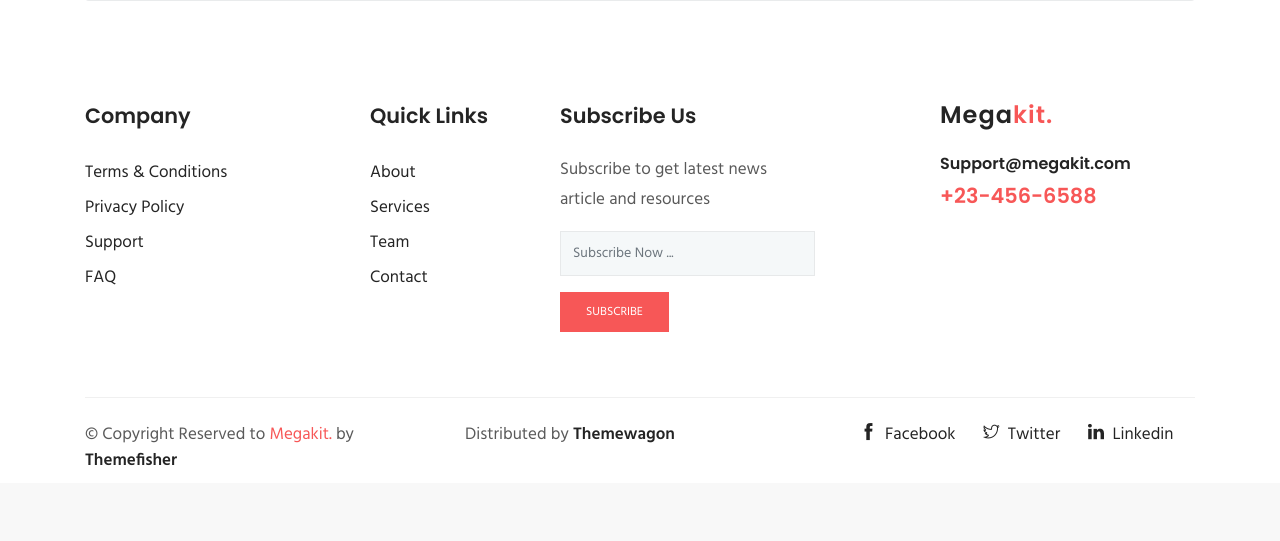
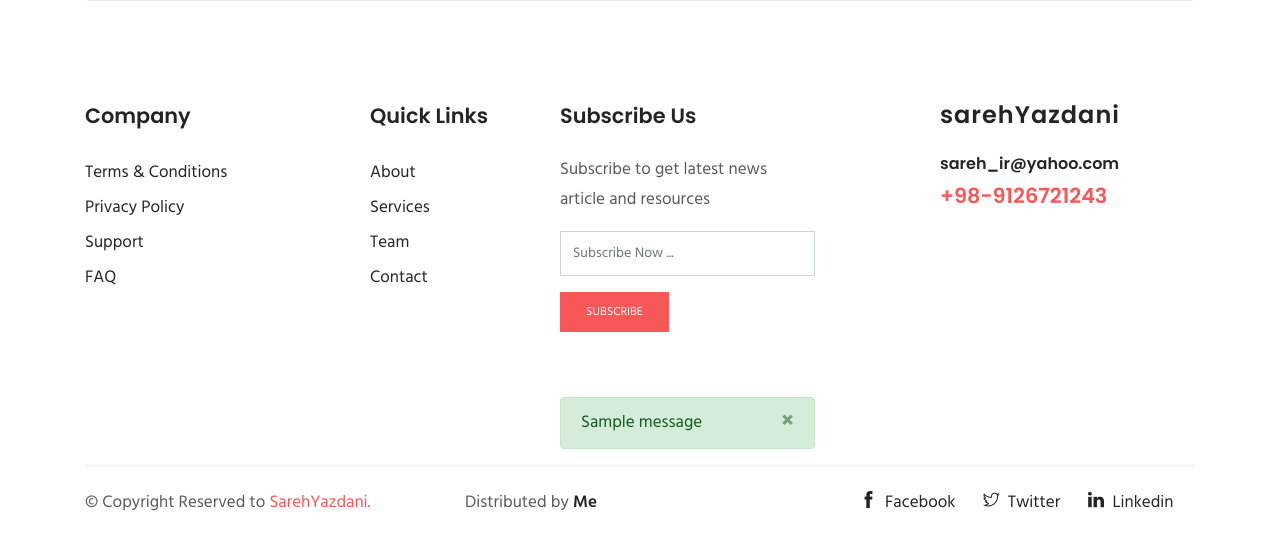
Before and after one commit to sareh6142/maktab-megakit, a Django app: page / in a window 1280 px wide. Shown: the part 5942-6483 px from the top of the page. Before the commit the page ends 6407 px from the top, so only its background shows below. Run offline with Django 5.2, Linux system fonts and the light colour scheme; tables that the repository leaves empty hold one stand-in row (values such as "Sample post"); one stand-in notice (Sample message) is shown; some libraries are stand-ins or nearby versions; some web fonts are replaced.

Commit message:
aval-majul

```diff
--- a/blog/views.py
+++ b/blog/views.py
@@ -67,3 +67,9 @@ def blog_search(request):
             posts = posts.filter(content__contains=s)
     context = {'posts':posts}
     return render(request,'blog/blog-grid.html',context)
+
+
+def customhandler404(request):
+    response = render(request, '404_page.html',)
+    response.status_code = 404
+    return response
--- a/config/urls.py
+++ b/config/urls.py
@@ -18,6 +18,7 @@ from django.contrib import admin
 from django.urls import path,include
 from django.conf.urls.static import static
 from django.conf import settings
+from blog.views import customhandler404
 
 urlpatterns = [
     path('admin/', admin.site.urls),
--- a/templates/base.html
+++ b/templates/base.html
@@ -45,8 +45,8 @@
 				</div>
 				<div class="col-lg-10 col-md-8 text-center text-lg-right text-md-right">
 					<div class="header-top-info">
-						<a href="tel:+23-345-67890">Call Us : <span>+23-345-67890</span></a>
-						<a href="mailto:support@gmail.com" ><i class="fa fa-envelope mr-2"></i><span>support@gmail.com</span></a>
+						<a href="tel:+23-345-67890">Call Us : <span>+98-9126721243</span></a>
+						<a href="mailto:support@gmail.com" ><i class="fa fa-envelope mr-2"></i><span>sareh_ir@yahoo.com</span></a>
 					</div>
 				</div>
 			</div>
@@ -115,32 +115,25 @@
 					<h4 class="text-capitalize mb-4">Quick Links</h4>
 
 					<ul class="list-unstyled footer-menu lh-35">
-						<li><a href="#">About</a></li>
-						<li><a href="#">Services</a></li>
-						<li><a href="#">Team</a></li>
-						<li><a href="#">Contact</a></li>
+						<li><a href="{% url 'website:about'%}">About</a></li>
+						<li><a href="{% url 'website:service'%}">Services</a></li>
+						<li><a href="{% url 'website:project' %}">Team</a></li>
+						<li><a href="{% url 'website:contact'%}">Contact</a></li>
 					</ul>
 				</div>
 			</div>
 			<div class="col-lg-3 col-md-6 col-sm-6">
-				<div class="widget">
-					<h4 class="text-capitalize mb-4">Subscribe Us</h4>
-					<p>Subscribe to get latest news article and resources  </p>
-
-					<form action="#" class="sub-form">
-						<input type="text" class="form-control mb-3" placeholder="Subscribe Now ...">
-						<a href="#" class="btn btn-main btn-small">subscribe</a>
-					</form>
-				</div>
+				{% block content2%}
+				{% endblock content2%}
 			</div>
 
 			<div class="col-lg-3 ml-auto col-sm-6">
 				<div class="widget">
 					<div class="logo mb-4">
-						<h3>Mega<span>kit.</span></h3>
+						<h3>sarehYazdani<span></span></h3>
 					</div>
-					<h6><a href="tel:+23-345-67890" >Support@megakit.com</a></h6>
-					<a href="mailto:support@gmail.com"><span class="text-color h4">+23-456-6588</span></a>
+					<h6><a href="tel:+23-345-67890" >sareh_ir@yahoo.com</a></h6>
+					<a href="mailto:support@gmail.com"><span class="text-color h4">+98-9126721243</span></a>
 				</div>
 			</div>
 		</div>
@@ -149,13 +142,13 @@
 			<div class="row">
 				<div class="col-lg-4 col-md-12 col-sm-12">
 					<div class="copyright">
-						&copy; Copyright Reserved to <span class="text-color">Megakit.</span> by <a href="https://themefisher.com/" target="_blank">Themefisher</a>
+						&copy; Copyright Reserved to <span class="text-color">SarehYazdani.</span>  <a href="https://themefisher.com/" target="_blank"></a>
 					</div>
 				</div>
 
 				<div class="col-lg-4 col-md-12 col-sm-12">
 					<div class="copyright">
-					Distributed by  <a href="https://themewagon.com/" target="_blank">Themewagon</a>
+					Distributed by  <a href="{% url 'website:home'%}" target="_blank">Me</a>
 					</div>
 				</div>
 				<div class="col-lg-4 col-md-12 col-sm-12 text-left text-lg-left">
--- a/templates/website/index.html
+++ b/templates/website/index.html
@@ -344,3 +344,27 @@
 </section>
 
 {% endblock content %}
+{% block content2%}
+<div class="widget">
+	<h4 class="text-capitalize mb-4">Subscribe Us</h4>
+	<p>Subscribe to get latest news article and resources  </p>
+	<form action="{% url 'website:newsletter'%}" method= 'post'>
+		{% csrf_token %}
+		<input name='email' type="text" class="form-control mb-3" placeholder="Subscribe Now ...">
+		<button class="btn btn-main btn-small">subscribe</button>
+	</form>
+
+</div>
+
+{% if messages %}
+{% for message in messages %}
+<div class="alert alert-{{ message.tags }} alert-dismissible fade show" role="alert" id="message">
+  {{ message }}
+  <button type="button" class="close" data-dismiss="alert" aria-label="Close">
+   <span aria-hidden="true">&times;</span>
+  </button>
+</div>
+{% endfor %}
+{% endif %}
+
+{% endblock content2%}
--- a/website/urls.py
+++ b/website/urls.py
@@ -10,4 +10,6 @@ urlpatterns = [
     path('about/',about_view, name = 'about'),
     path('project/',project_view, name = 'project'),
     path('service/',service_view, name = 'service'),
+    path('newsletter', newsletter_view , name = 'newsletter'),
+
 ]
--- a/website/views.py
+++ b/website/views.py
@@ -1,12 +1,34 @@
 from django.shortcuts import render
+from .forms import ContactForm,NewsletterForm
+from django.http import HttpResponse,JsonResponse,HttpResponseRedirect
+from django.contrib import messages
+
 
 # Create your views here.
 def home_view(request):
-    return render(request,'website/index.html')
+    return render(request,"website/index.html")
+
+
 
 
 def contact_view(request):
-    return render(request,'website/contact.html')
+    if request.method == 'POST':
+        updated_request = request.POST.copy()
+        if updated_request.get('subject') == ' ':
+            updated_request.setNUll('subject')
+            #updated_request.update({'subject': " "})
+        Contact_Form = ContactForm(updated_request)
+        #form = Contact_Form(request.POST)
+        if Contact_Form.is_valid():
+            action = Contact_Form.save(commit=False)
+            action.name = 'unknown'
+            action.save()
+            messages.add_message(request,messages.SUCCESS,'OK!')
+        else:
+            messages.add_message(request,messages.ERROR,'NOK!')
+    form = ContactForm()
+    return render(request,"website/Contact.html",{'form':form})
+
 
 
 def about_view(request):
@@ -22,3 +44,17 @@ def project_view(request):
 
 def service_view(request):
     return render(request,'website/service.html')
+
+def newsletter_view(request):
+    if request.method == 'POST':
+        form = NewsletterForm(request.POST)
+        if form.is_valid():
+            form.save()
+            messages.add_message(request,messages.SUCCESS,'OK!')
+        else:
+            messages.add_message(request,messages.ERROR,'NOK!')
+        return HttpResponseRedirect('/')
+
+
+    else:
+        return HttpResponseRedirect('/')
```
Also changed, not shown: templates/404_page.html (added, +25 -0 lines), templates/test.html (added, +9 -0 lines), templates/website/contact.html (+12 -1 lines), website/forms.py (added, +19 -0 lines).
